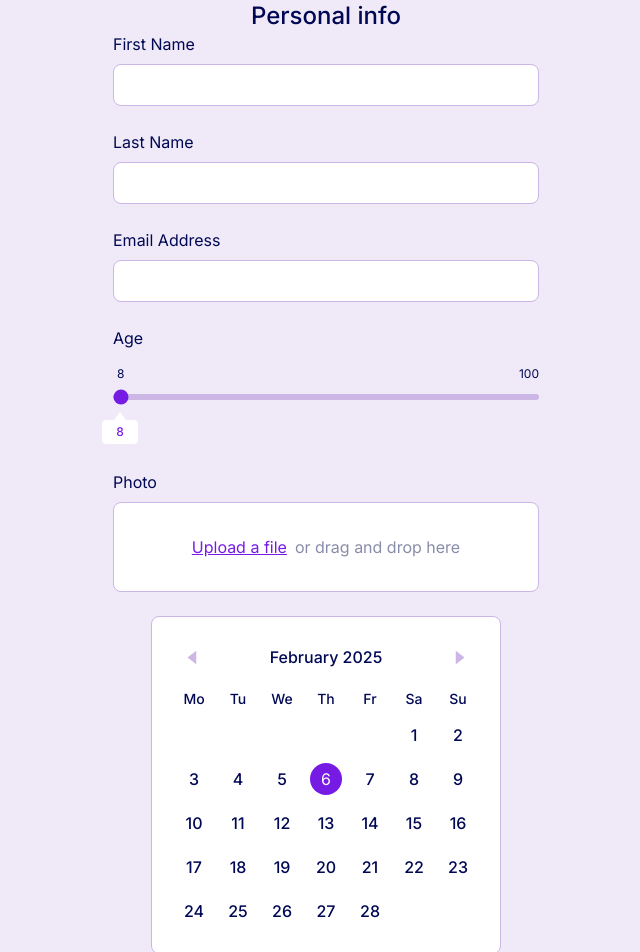
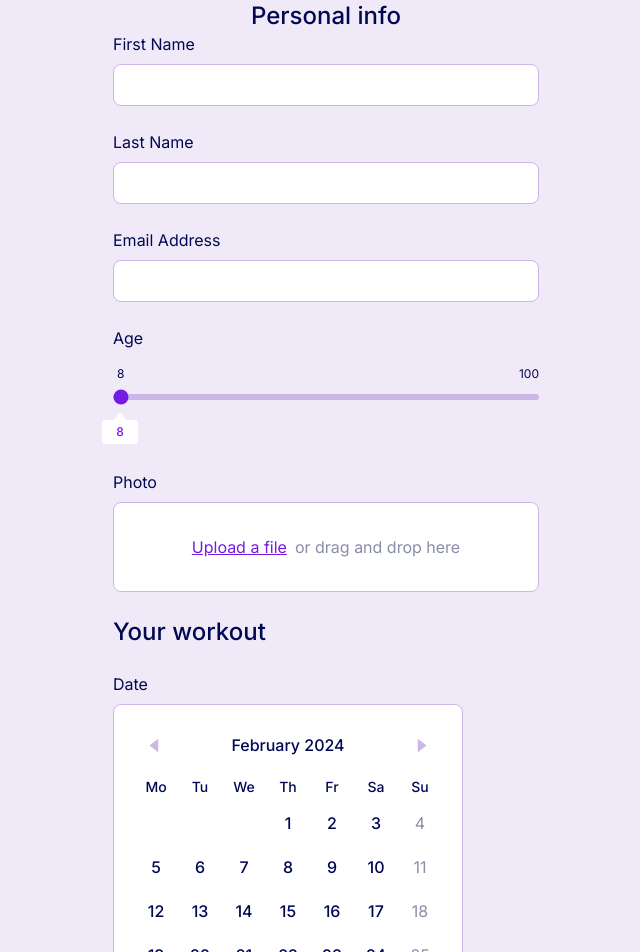
Before and after one commit to bogdanovich231/Personal-Form, a React (Vite) app: page / in a window 1280 px wide. Shown: the top 952 px of the page, without its empty margins (314-954 px from the left). Built offline with nearby package versions, Linux system fonts and the light colour scheme; no server answers.

Commit message:
feat: showing weekend, holiday and showing description obout holiday with type OBSERVANCE, and block sunday and dayes with type NATIONAL_HOLIDAY

```diff
--- a/src/Components/CustomCalenderInput/CustomCalenderInput.tsx
+++ b/src/Components/CustomCalenderInput/CustomCalenderInput.tsx
@@ -1,12 +1,29 @@
-import { useState } from 'react';
+import { useEffect, useState } from 'react';
 import { getDaysInMonth, getFirstDayOfMonth } from '../../utils/getDate';
 import './CustomCalenderInput.css';
+import { fetchHolidays } from '../../utils/api/holidaysApi';
+import MarkIcon from '../../assets/mark-icon.svg';
 
 function CustomCalenderInput() {
   const currentDate = new Date();
   const [month, setMonth] = useState(currentDate.getMonth() + 1);
-  const [year] = useState(currentDate.getFullYear());
-  const [currentDay] = useState(currentDate.getDate());
+  const [year] = useState(2024);
+  const [holidays, setHolidays] = useState<{ date: string; type: string; name: string }[]>([]);
+  const [selectedDate, setSelectedDate] = useState<number | null>(null);
+  const [holidayInfo, setHolidayInfo] = useState<string | null>(null);
+
+  useEffect(() => {
+    const fetchAndSetHolidays = async () => {
+      try {
+        const holidayData = await fetchHolidays('PL', year);
+        setHolidays(holidayData);
+      } catch (err) {
+        console.log('Error during loading of holidays');
+      }
+    };
+
+    fetchAndSetHolidays();
+  }, []);
 
   const renderWeekDays = () => {
     const daysOfWeek = ['Mo', 'Tu', 'We', 'Th', 'Fr', 'Sa', 'Su'];
@@ -27,15 +44,44 @@ function CustomCalenderInput() {
     }
 
     for (let i = 1; i <= daysInMonth; i++) {
-      const isCurrentDay =
-        i === currentDay && month === currentDate.getMonth() + 1 && year === currentDate.getFullYear();
+      const isHoliday = holidays.some(
+        (holiday) => new Date(holiday.date).getDate() === i && new Date(holiday.date).getMonth() + 1 === month
+      );
+
+      const isNationalHoliday = holidays.some(
+        (holiday) => holiday.type === 'NATIONAL_HOLIDAY' && new Date(holiday.date).getDate() === i
+      );
+
+      const isSunday = new Date(year, month - 1, i).getDay() === 0;
+
+      const isSelectedDate = selectedDate === i;
+
+      const selectedHoliday = holidays.find(
+        (holiday) => new Date(holiday.date).getDate() === i && new Date(holiday.date).getMonth() + 1 === month
+      );
+
+      const isObservanceHoliday = selectedHoliday?.type === 'OBSERVANCE';
 
       days.push(
         <div
           key={i}
           className={`text-center p-2 cursor-pointer rounded-full w-8 h-8 flex justify-center items-center m-0.5 ${
-            isCurrentDay ? 'bg-[#761BE4] text-white' : 'bg-transparent text-[#000853] text-base font-medium'
+            isSelectedDate
+              ? 'bg-[#761BE4] text-white'
+              : isHoliday || isNationalHoliday || isSunday
+                ? 'text-[#898DA9]'
+                : 'bg-transparent text-[#000853] text-base font-medium'
           }`}
+          onClick={() => {
+            if (!isSunday && !isNationalHoliday) {
+              setSelectedDate(i);
+            }
+            if (isObservanceHoliday) {
+              setHolidayInfo(selectedHoliday?.name);
+            } else {
+              setHolidayInfo(null);
+            }
+          }}
         >
           {i}
         </div>
@@ -46,7 +92,11 @@ function CustomCalenderInput() {
   };
 
   return (
-    <div className="max-w-sm mx-auto p-6 border border-[#CBB6E5] rounded-lg bg-white">
+    <div className="">
+      <h2 className="text-2xl mb-6 font-medium text-[#000853]">Your workout</h2>
+      <div className="flex flex-col items-start">
+        <h4 className="text-base mb-2 text-[#000853]">Date</h4>
+        <div className="p-6 border border-[#CBB6E5] rounded-lg bg-white">
           <div className="flex justify-between items-center mb-4">
             <button onClick={() => setMonth(month === 1 ? 12 : month - 1)} className="button-prev"></button>
             <span className="text-base text-[#000853] font-medium">
@@ -54,10 +104,16 @@ function CustomCalenderInput() {
             </span>
             <button onClick={() => setMonth(month === 12 ? 1 : month + 1)} className="button-next"></button>
           </div>
-
           <div className="grid grid-cols-7 gap-2">{renderWeekDays()}</div>
-
           <div className="grid grid-cols-7 gap-2 mt-2">{renderDays(month, year)}</div>
+        </div>
+      </div>
+      {holidayInfo && (
+        <div className="flex align-center gap-2 mt-4 text-center text-[#000853] text-sm">
+          <img src={MarkIcon} alt="mark icon" />
+          <p>{holidayInfo}</p>
+        </div>
+      )}
     </div>
   );
 }
```
Lines whose indentation alone changed are shown as unchanged.
